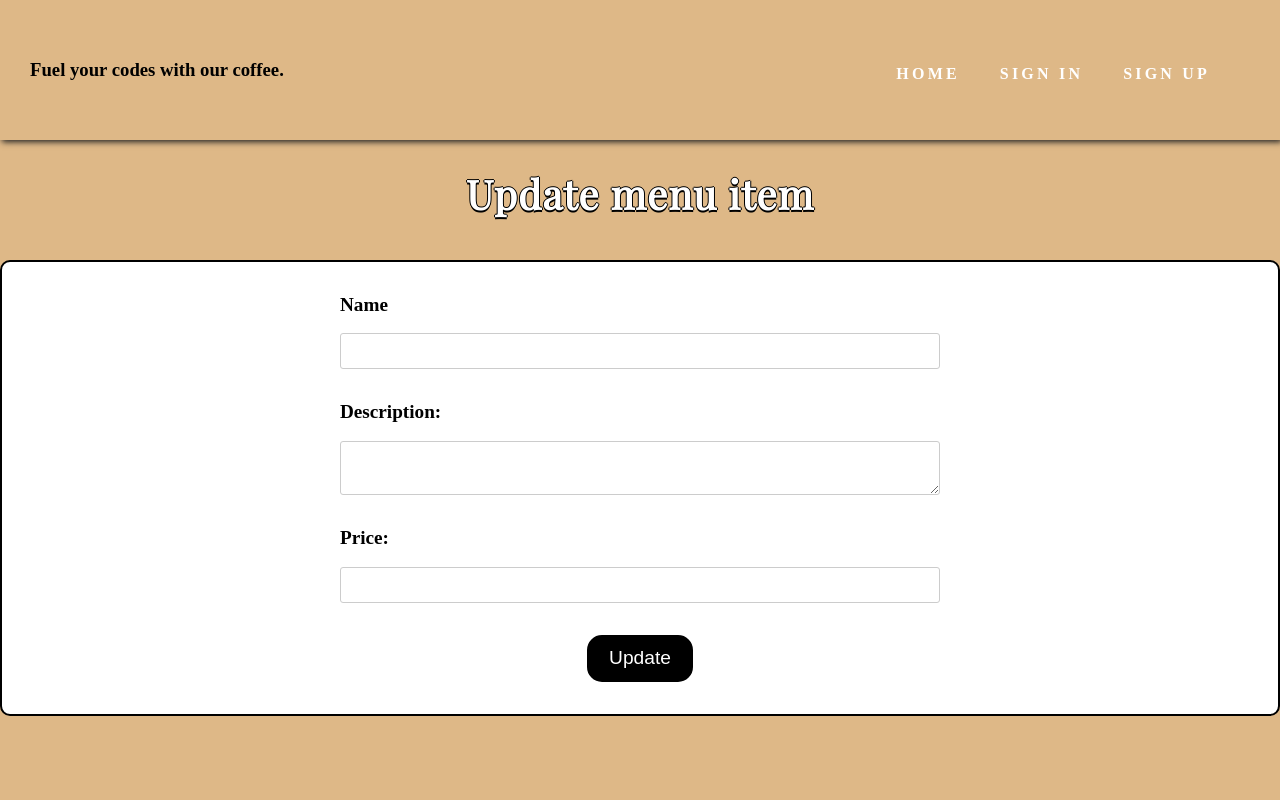
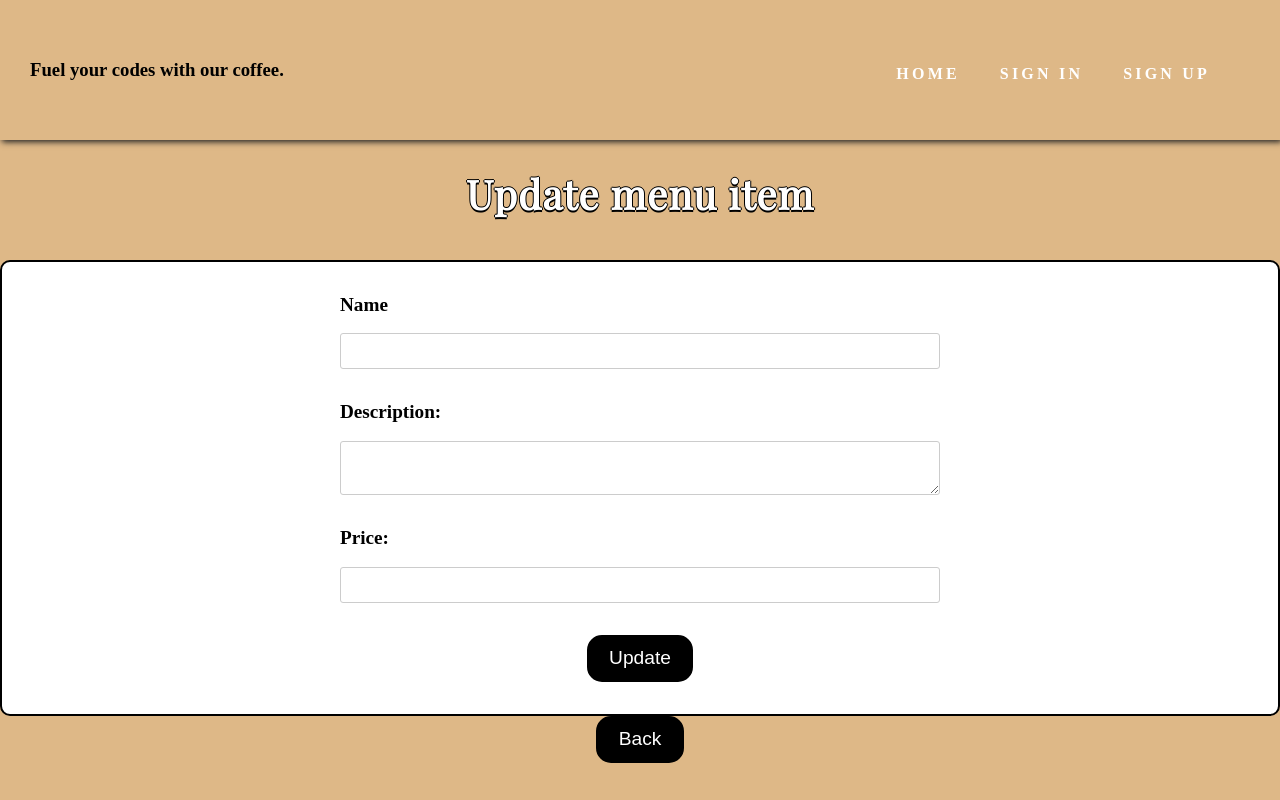
Before and after one commit to Msibai/Backend-cafe-, a React (Vite) app in the folder client/: page /dashboard/update-menu-item/1 in a window 1280 px wide. Built offline with nearby package versions, Linux system fonts and the light colour scheme; no server answers; a web font is replaced by a local one.

Commit message:
Small changes

```diff
--- a/client/src/pages/UpdateMenuItem.jsx
+++ b/client/src/pages/UpdateMenuItem.jsx
@@ -1,4 +1,4 @@
-import { useParams} from "react-router-dom";
+import { useParams, useNavigate } from "react-router-dom";
 import { useEffect, useState } from "react";
 import "../style/edit-menu.css";
 
@@ -9,9 +9,13 @@
   const [itemPricePerItem, setItemPrice] = useState();
 
   const [err, setErr] = useState("");
+  const navigate = useNavigate();
 
   const params = useParams();
 
+  function goBack() {
+    navigate("/dashboard/updatemenu");
+  }
 
   useEffect(() => {
     const fetchItem = async () => {
@@ -101,6 +105,7 @@
           Update
         </button>
       </form>
+      <button onClick={goBack}>Back</button>
     </div>
   );
 }
```
